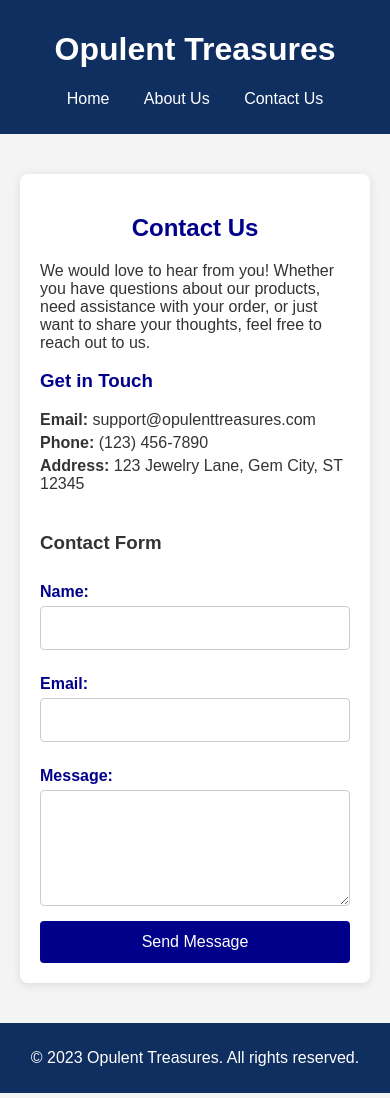
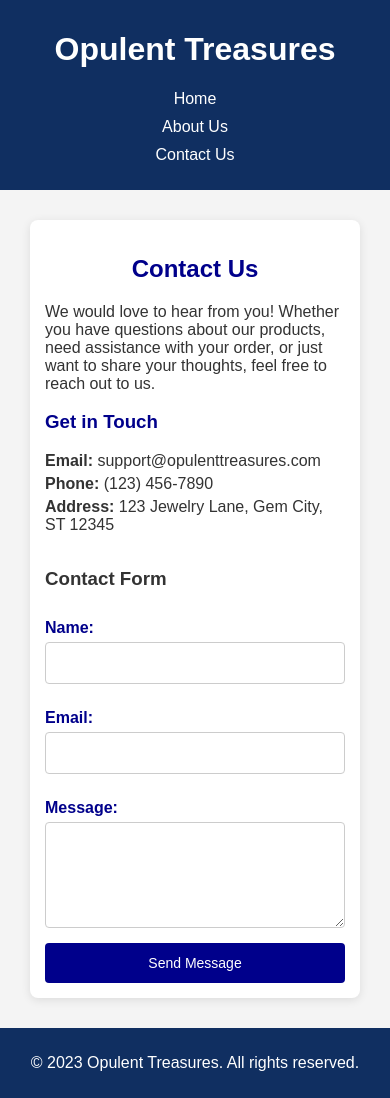
Before and after one commit to premnaik0/opulenttreasures.github.io, a plain HTML site: page contact.html in a window 390 px wide. Drawn offline with Linux system fonts and the light colour scheme.

Commit message:
Update styles3.css

```diff
--- a/styles3.css
+++ b/styles3.css
@@ -105,6 +105,44 @@ h2 {
     background-color: #4a0e6a;
 }
 
+@media only screen and (max-width: 600px) {
+    nav ul {
+        display: block; /* Stack the nav items vertically */
+        text-align: center;
+    }
+
+    nav ul li {
+        display: block; /* Each nav item in a block */
+        margin: 10px 0; /* Space between nav items */
+    }
+
+    #contact {
+        padding: 15px; /* Reduced padding for mobile */
+        margin: 10px; /* Reduced margin */
+    }
+
+    .contact-info {
+        margin-bottom: 15px; /* Reduce margin at the bottom */
+    }
+
+    .contact-form {
+        padding: 0; /* No extra padding for mobile forms */
+    }
+
+    .contact-form input,
+    .contact-form textarea {
+        font-size: 14px; /* Slightly smaller font */
+    }
+
+    .contact-form button {
+        font-size: 14px; /* Adjust button font size for mobile */
+    }
+
+    footer {
+        padding: 15px; /* Increase footer padding */
+    }
+}
+
 footer {
     text-align: center;
     padding: 10px 0;
```
